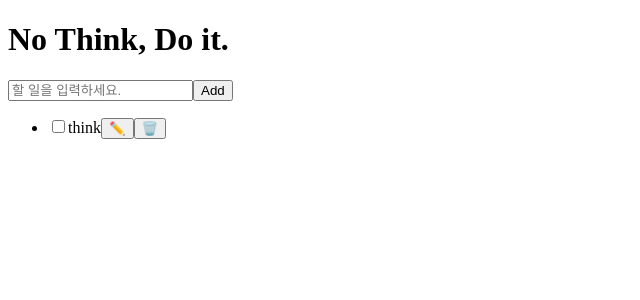
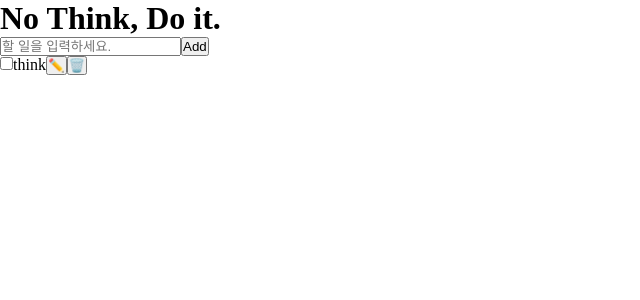
Before and after one commit to buqusa/Programming_React, a React (Vite) app: page / in a window 1280 px wide. Shown: the top 300 px of the page, without its empty margins (0-640 px from the left). Built offline with nearby package versions, Linux system fonts and the light colour scheme.

Commit message:
TodoListApp reset.css

```diff
--- a/src/main.jsx
+++ b/src/main.jsx
@@ -3,6 +3,7 @@
 import { StrictMode } from 'react'
 import { createRoot } from 'react-dom/client'
 //import './index.css'
+import './reset.css';
 import TodoListApp from './TodoLisiApp.jsx'
 
 createRoot(document.getElementById('root')).render(
--- /dev/null
+++ b/src/reset.css
@@ -0,0 +1,7 @@
+* {
+    margin: 0;
+    padding: 0;
+}
+ul{
+    list-style: none;
+}
```
